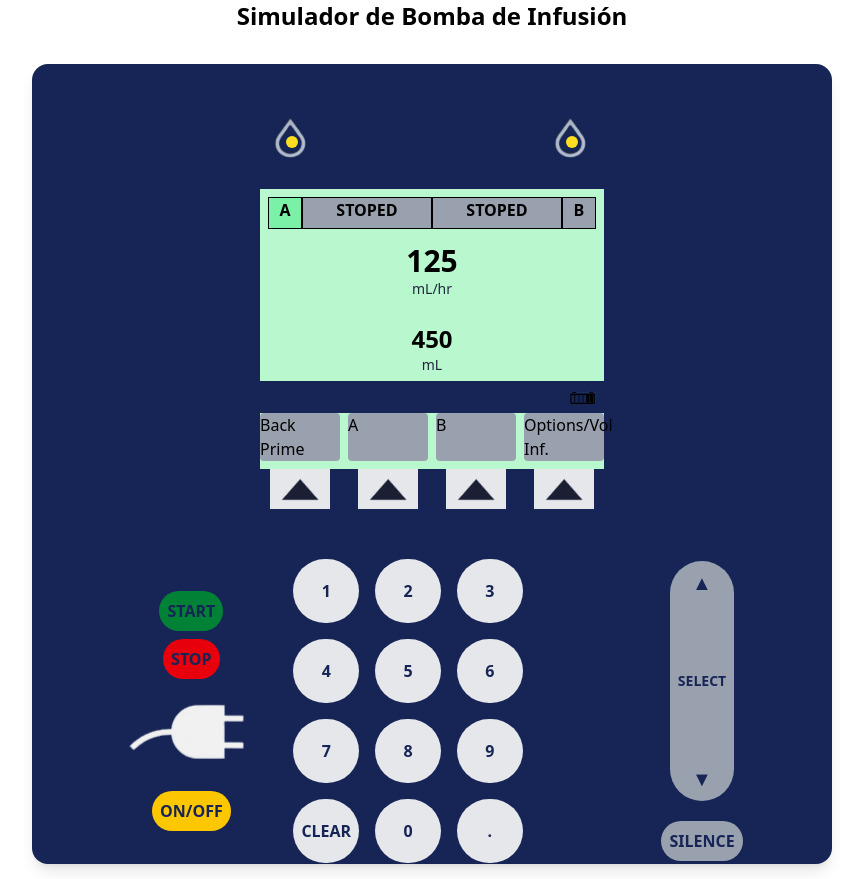
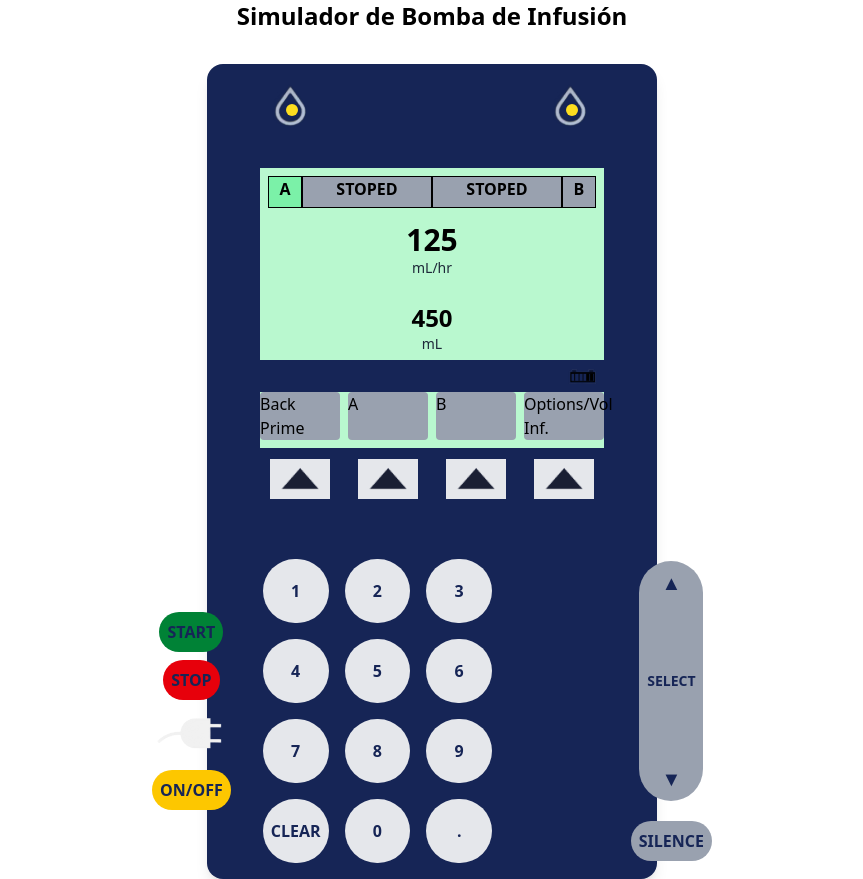
Before and after one commit to vpeinado263/simulador-bomba-insulina, a Next.js app in the folder frontend/: page / in a window 1280 px wide. Shown: the whole page, without its empty margins (208-1071 px from the left). Built offline with nearby package versions, Linux system fonts and the light colour scheme.

Commit message:
Realizar estilos en tamaño

```diff
--- a/frontend/src/components/templates/DeviceLayout.jsx
+++ b/frontend/src/components/templates/DeviceLayout.jsx
@@ -5,7 +5,7 @@ import SoftkeysSelector from "../organisms/SoftkeysSelector";
 
 const DeviceLayout = () => {
   return (
-    <div className="w-[800px] h-[800px] bg-blue-950 rounded-2xl shadow-lg flex flex-col justify-between items-center p-8">
+    <div className="w-[450px] h-[815px] bg-blue-950 rounded-2xl shadow-lg flex flex-col justify-between items-center">
       <div>
         <FluidIndicators />
       </div>
```
